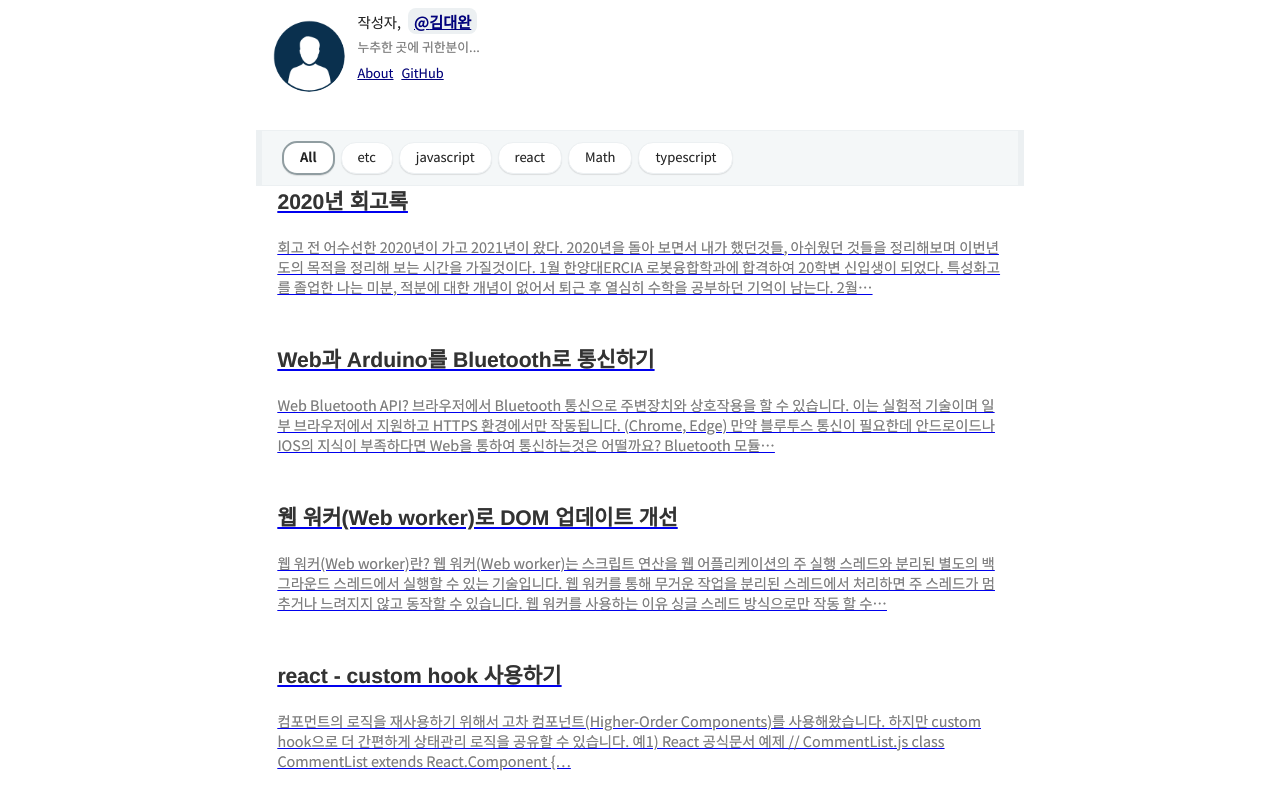
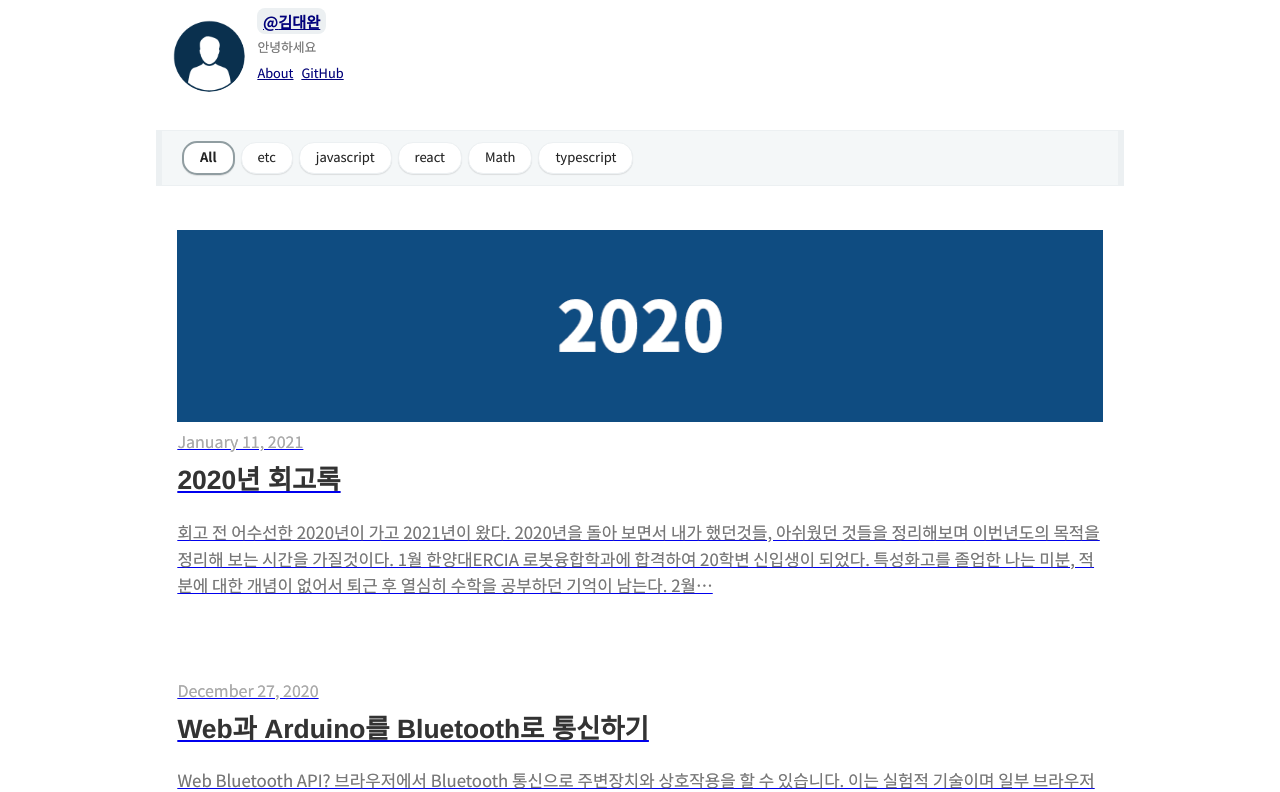
Before and after one commit to dawan0111/dawan0111.github.io, a Gatsby site: page / in a window 1280 px wide. Shown: the part 189-981 px from the top of the page. Built offline with nearby package versions, Linux system fonts and the light colour scheme; Gatsby itself is replaced by a stand-in of ours; some packages are replaced by stand-ins of ours; what typography-theme-github would draw is missing.

Commit message:
블로그 디자인 변경 및 thumbnail 기능 추가

```diff
--- a/content/blog/etc/2020년-회고록.md
+++ b/content/blog/etc/2020년-회고록.md
@@ -2,6 +2,7 @@
 title: 2020년 회고록
 date: 2021-01-11 22:01:30
 category: etc
+thumbnail: ./thumbnail/2020.png
 ---
 
 # 회고 전
@@ -68,6 +69,7 @@ category: etc
 
 
 ### 로봇융합실습
+---
 [코딩로봇](https://www.notion.so/ggdww/18dcc46ca088443583cc563a72f0e544)
 
 
@@ -78,14 +80,16 @@ category: etc
 
 
 ### 디지털논리회로
+---
 엘리베이터를 논리를 7-segment, led, SW버튼, 8*8 dot matrix LED 를 사용하여 표현하였다.
 
 ### 융합프로그래밍실습
+---
 아두이노를 활용하여 방탈출 기기를 제작하였다. 우리 팀은 서보모터 2개와 제스쳐 센서를 활용하여 눈알을 굴렸다. 눈알은 3D 프린터로 뽑았다.
 
 
 # 회고 후
-내가 지금 쓰고있는 시간은 1월 11일이다. 지금은 겨울계졀학기를 진행중이다... 현재는 시스템 해석, 고체역학, 자료구조를 배우고 있다.
+내가 지금 쓰고있는 시간은 1월 11일이다. 지금은 겨울계절학기를 진행중이다... 현재는 시스템 해석, 고체역학, 자료구조를 배우고 있다.
 
 2020년은 웹을 계속 공부한다긴 보단 여러가지 경험을 쌓았다. 팀으로 움직이면서 여러가지 문제도 해결해 나갔고, 문제를 해결하면서 좋은 팀 활동이 뭔지 많이 생각해 봤던 계기가 되었다. 가장 아쉬운 점은 역시 코로나로 인하여 대면수업을 하지 못했다는게 너무 아쉽다.
 
--- a/gatsby-meta-config.js
+++ b/gatsby-meta-config.js
@@ -1,8 +1,8 @@
 module.exports = {
-  title: `정리노트`,
+  title: `📕 정리노트`,
   description: `개발중 생각했던것들을 정리하는 공간`,
   author: `김대완`,
-  introduction: `누추한 곳에 귀한분이...`,
+  introduction: `안녕하세요`,
   siteUrl: `https://dawan0111.github.io`, // Your blog site url
   social: {
     twitter: ``, // Your Twitter account
--- a/src/components/bio/index.jsx
+++ b/src/components/bio/index.jsx
@@ -23,10 +23,9 @@ export const Bio = () => (
                 }}
               />
               <div className="author-name">
-                <span className="author-name-prefix">작성자, </span>
-                <Link to={'/about'} className="author-name-content">
+                <a href="https://www.notion.so/Kim-Dae-Wan-fdcc28db02174cc2ad2a566330184811" aria-label="notion" className="author-name-content">
                   <span>@{author}</span>
-                </Link>
+                </a>
                 <div className="author-introduction">{introduction}</div>
                 <p className="author-socials">
                   <a
--- a/src/components/post-title/index.jsx
+++ b/src/components/post-title/index.jsx
@@ -1,3 +1,3 @@
 import React from 'react'
 
-export const PostTitle = ({ title }) => <h1>{title}</h1>
+export const PostTitle = ({ title }) => <h1 className="post-title">{title}</h1>
--- a/src/components/thumbnail-item/index.jsx
+++ b/src/components/thumbnail-item/index.jsx
@@ -6,6 +6,14 @@ import './index.scss'
 
 export const ThumbnailItem = ({ node }) => (
   <Link className={`thumbnail ${TARGET_CLASS}`} to={node.fields.slug}>
+    {
+      node.frontmatter.thumbnail && (
+        <div className="image">
+          <img src={node.frontmatter.thumbnail.childImageSharp.fluid.src} alt={node.frontmatter.title}/>
+        </div>
+      )
+    }
+    <div className="date">{node.frontmatter.date}</div>
     <div key={node.fields.slug}>
       <h3>{node.frontmatter.title || node.fields.slug}</h3>
       <p dangerouslySetInnerHTML={{ __html: node.excerpt }} />
--- a/src/components/thumbnail-item/index.scss
+++ b/src/components/thumbnail-item/index.scss
@@ -2,16 +2,37 @@
 
 .thumbnail {
   display: block;
-  margin-bottom: 12px;
+  margin-top: 40px;
   padding: 4px;
   padding-bottom: 12px;
   box-shadow: none;
   transition: text-shadow 0.3s, opacity 0.4s;
   opacity: 0;
 
+  .image {
+    width: 100%;
+    height: 12rem;
+    margin-bottom: .5rem;
+
+    img {
+      width: 100%;
+      height: 100%;
+      object-fit: cover;
+    }
+  }
+
+  .date {
+    color: $light-gray;
+  }
+
+  h3 {
+    margin-top: .5em;
+    font-size: 1.65rem;
+  }
+
   p {
-    font-size: 90%;
-    line-height: 1.4;
+    font-size: 1.05rem;
+    line-height: 1.6em;
   }
 }
 
--- a/src/components/top/index.scss
+++ b/src/components/top/index.scss
@@ -4,7 +4,6 @@
   position: relative;
   width: 100%;
   height: 60px;
-  background: $theme-gradient;
 
   .link {
     display: inline-block;
--- a/src/layout/index.jsx
+++ b/src/layout/index.jsx
@@ -18,7 +18,7 @@ export const Layout = ({ location, title, children }) => {
         style={{
           marginLeft: `auto`,
           marginRight: `auto`,
-          maxWidth: `768px`,
+          maxWidth: `968px`,
           padding: `${rhythm(1.5)} ${rhythm(3 / 4)}`,
         }}
       >
--- a/src/pages/index.js
+++ b/src/pages/index.js
@@ -114,6 +114,13 @@ export const pageQuery = graphql`
             date(formatString: "MMMM DD, YYYY")
             title
             category
+            thumbnail {
+              childImageSharp {
+                fluid(maxWidth: 1024) {
+                  ...GatsbyImageSharpFluid
+                }
+              }
+            }
           }
         }
       }
--- /dev/null
+++ b/src/styles/blog-post.scss
@@ -0,0 +1,5 @@
+
+.post-title {
+  font-size: 3rem;
+  border-bottom: none;
+}
--- a/src/styles/dark-theme.scss
+++ b/src/styles/dark-theme.scss
@@ -2,6 +2,14 @@ body.dark {
   background-color: $dark-background-color;
   text-shadow: $dark-text-shadow;
   color: $dark-light-font-color;
+
+  .top {
+    background: #fff;
+
+    .link {
+      color: #000;
+    }
+  }
 
   // home
   .home-header {
--- a/src/styles/light-theme.scss
+++ b/src/styles/light-theme.scss
@@ -5,6 +5,14 @@ body.light {
   // home
   .home-header {
     color: $dark-gray;
+  }
+
+  .top {
+    background: #fff;
+
+    .link {
+      color: #000;
+    }
   }
 
   .bio {
--- a/src/styles/variables.scss
+++ b/src/styles/variables.scss
@@ -14,7 +14,7 @@ $light-hover-text-shadow: 0 0 6px rgba(0, 0, 0, 0.2);
 $dimmed-color: #eef5db;
 $light-link-color: #000080;
 $dark-gray: #333;
-$middle-gray: #7d7d7d;
+$middle-gray: #777;
 $light-gray: #aaa;
 
 // blog-templates
--- a/src/templates/blog-post.js
+++ b/src/templates/blog-post.js
@@ -15,6 +15,7 @@ import { Utterences } from '../components/utterances'
 import * as ScrollManager from '../utils/scroll'
 
 import '../styles/code.scss'
+import '../styles/blog-post.scss'
 
 export default ({ data, pageContext, location }) => {
   useEffect(() => {
```
Also changed, not shown: content/blog/etc/thumbnail/2020.png (added), content/blog/javascript/thumbnail/profile.png (added).
